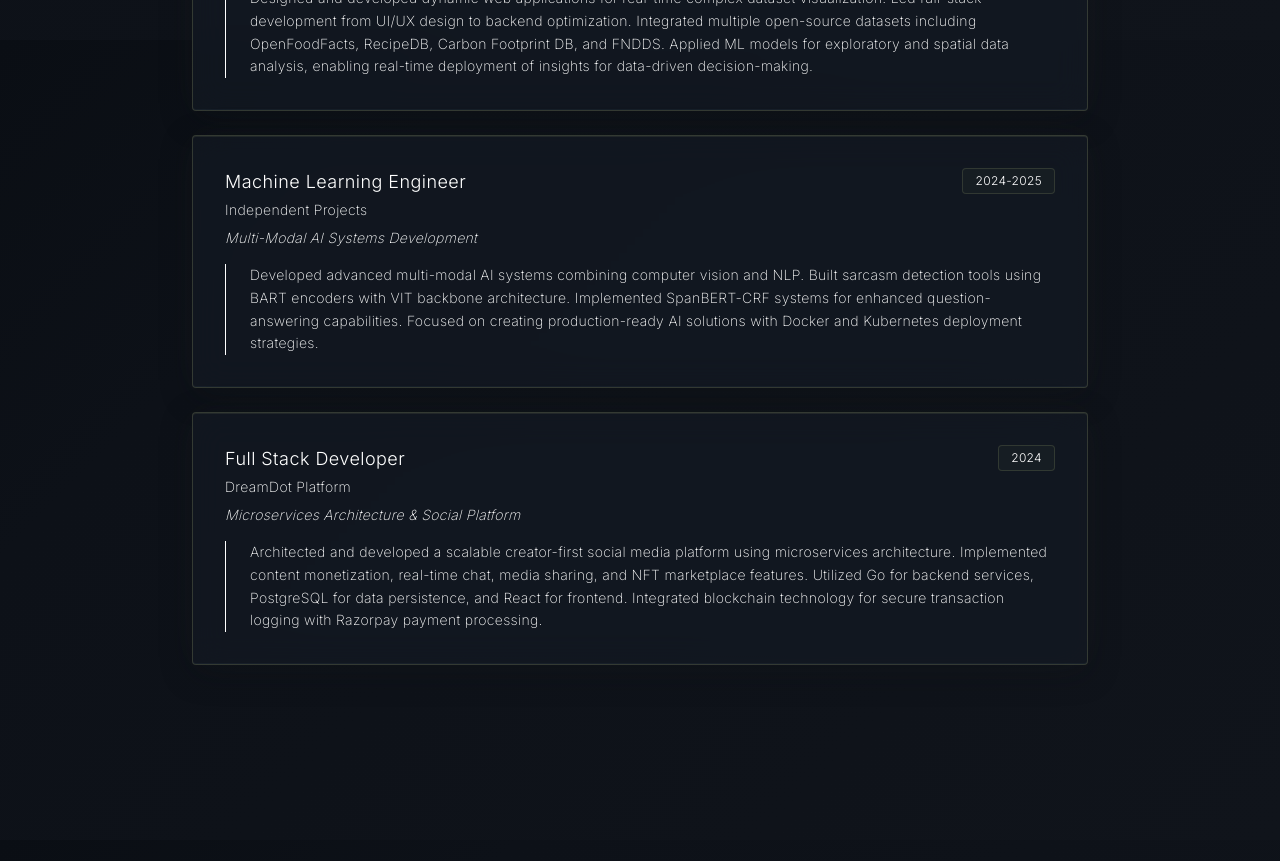
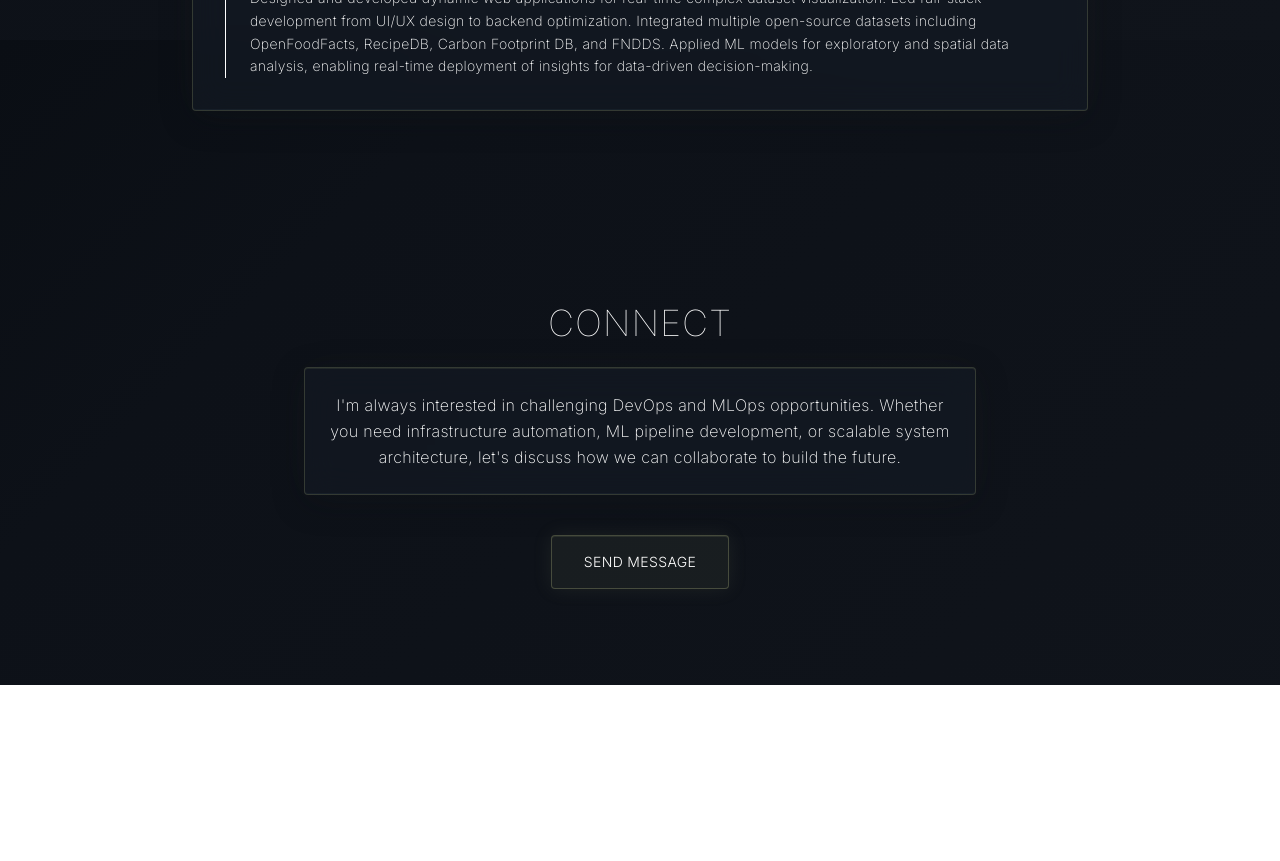
Before and after one commit to riju-talk/portfolio, a Next.js app: page /about in a window 1280 px wide. Shown: the part 1560-2421 px from the top of the page. After the commit the page ends 2245 px from the top, so only its background shows below. Built offline with nearby package versions, Linux system fonts and the light colour scheme.

Commit message:
changed resume and about details

```diff
--- a/src/app/about/page.jsx
+++ b/src/app/about/page.jsx
@@ -38,24 +38,6 @@
       period: "2024",
       description:
         "Designed and developed dynamic web applications for real-time complex dataset visualization. Led full-stack development from UI/UX design to backend optimization. Integrated multiple open-source datasets including OpenFoodFacts, RecipeDB, Carbon Footprint DB, and FNDDS. Applied ML models for exploratory and spatial data analysis, enabling real-time deployment of insights for data-driven decision-making.",
-    },
-    {
-      key: 3,
-      title: "Machine Learning Engineer",
-      company: "Independent Projects",
-      name: "Multi-Modal AI Systems Development",
-      period: "2024-2025",
-      description:
-        "Developed advanced multi-modal AI systems combining computer vision and NLP. Built sarcasm detection tools using BART encoders with VIT backbone architecture. Implemented SpanBERT-CRF systems for enhanced question-answering capabilities. Focused on creating production-ready AI solutions with Docker and Kubernetes deployment strategies.",
-    },
-    {
-      key: 4,
-      title: "Full Stack Developer",
-      company: "DreamDot Platform",
-      name: "Microservices Architecture & Social Platform",
-      period: "2024",
-      description:
-        "Architected and developed a scalable creator-first social media platform using microservices architecture. Implemented content monetization, real-time chat, media sharing, and NFT marketplace features. Utilized Go for backend services, PostgreSQL for data persistence, and React for frontend. Integrated blockchain technology for secure transaction logging with Razorpay payment processing.",
     }
   ]
 
@@ -129,7 +111,7 @@
 
               <motion.div variants={fadeInUp} className="mt-10">
                 <a
-                  href="https://drive.google.com/uc?export=download&id=15GJJ1hBnv1jkQDGqw6AGF20U9IHD-YMx"
+                  href="https://drive.google.com/file/d/1Q-4PVssFwFDguvYlFkkRol9v7J5QM93x/view?usp=sharing"
                   download
                   className="inline-flex items-center px-6 py-3 btn-olive-primary text-olive-300/85 font-light text-sm tracking-wide rounded transition-all duration-300"
                 >
```
Also changed, not shown: media/main.png (deleted), 1 other file (tests, documents, lock files or other folders).
